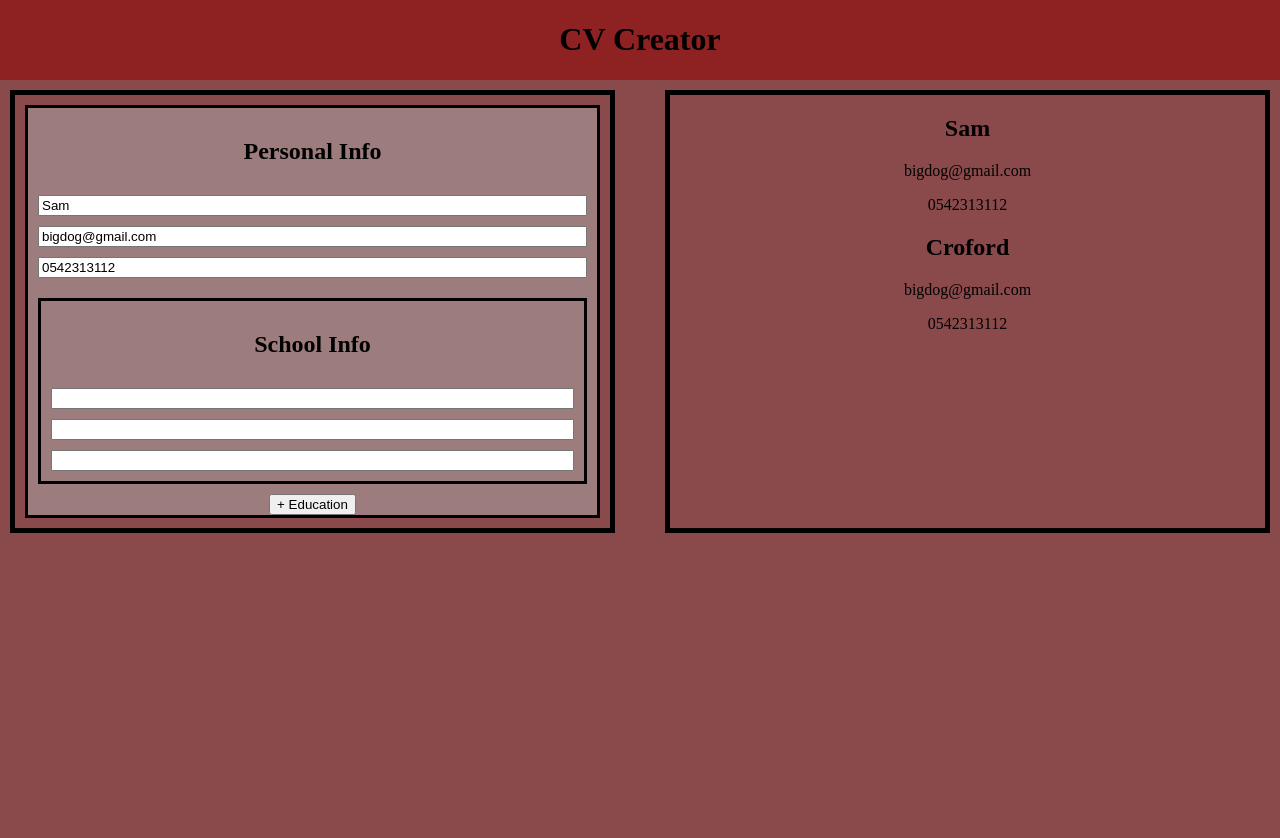
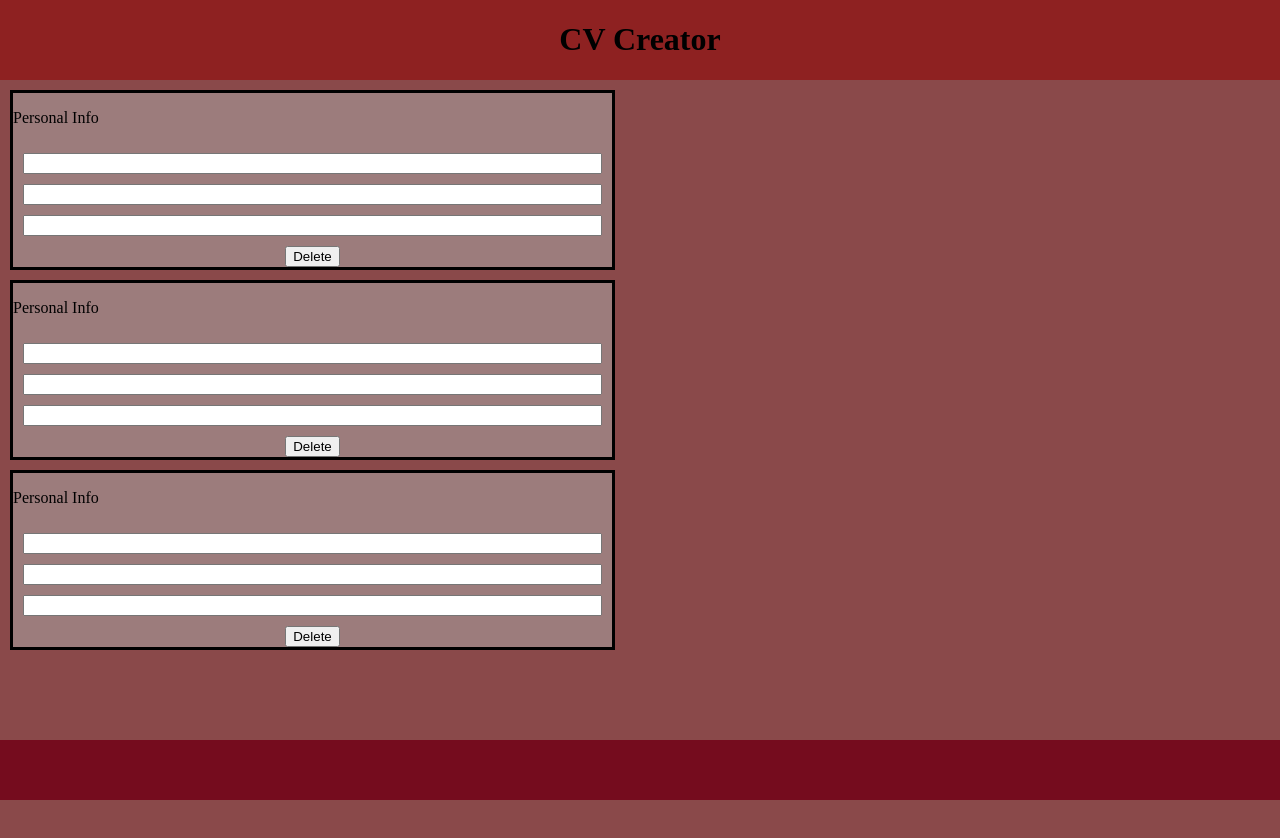
Before and after one commit to oxedom/cv-project, a React (Create React App) app: page / in a window 1280 px wide. Shown: the top 838 px of the page. After the commit the page ends 800 px from the top, so only its background shows below. Built offline with nearby package versions, Linux system fonts and the light colour scheme.

Commit message:
moved form to its own comp and created a CV comp to manage state

```diff
--- a/src/App.js
+++ b/src/App.js
@@ -1,9 +1,10 @@
 import './App.css';
-import Form from './comps/Form'
+import Cv from './comps/Cv'
+
 function App() {
   return (
     <div className="App">
-      <Form></Form>
+      <Cv></Cv>
     </div>
   );
 }
--- /dev/null
+++ b/src/comps/Cv.js
@@ -0,0 +1,62 @@
+import React, {Component} from "react"
+import uniqid from "uniqid";
+import Header from "./header";
+import Form from "./Form";
+class Cv extends Component {
+    constructor() {
+        super()
+        this.state = {
+
+        }
+
+    }
+
+    render() {
+        return (<div className="wrapper">
+            <Header></Header>
+            <main className="dvider">
+                <div className="cv_creator">
+                    <Form></Form>
+                    <Form></Form>
+                    <Form></Form>
+                </div >
+                <div className="cv_preview">
+
+
+                </div>
+
+
+            </main>
+
+            <footer className="footer"> </footer>
+        </div>)
+    }
+}
+
+
+export default Cv;
+
+// school: "",
+// school_title: "",
+// school_date: "",
+// company: "",
+//     company_title: "",
+//         skills: [],
+//             company_date: ""
+
+//             name: "Sam",
+//             mail: "bigdog@gmail.com",
+//             number: "0542313112",
+
+
+//             schools: [
+//                 {
+//                     // school: "Croford",
+//                     // school_title: 'Software Engginer',
+//                     // school_date: "2014-2016",
+//                     // id: uniqid()
+//                 }
+//             ],
+//             jobs: [
+//                 {}
+//             ],
--- a/src/comps/Form.js
+++ b/src/comps/Form.js
@@ -1,7 +1,5 @@
 import React, { Component } from "react";
-import Header from "./header";
-import SchoolForm from './SchoolForm'
-import uniqid from "uniqid";
+
 import '../styles/styles.css'
 class Form extends Component {
     constructor() {
@@ -9,82 +7,25 @@ class Form extends Component {
 
         this.state = {
 
-            name: "Sam",
-            mail: "bigdog@gmail.com",
-            number: "0542313112",
-            schools: [
-                {
-                    school: "Croford",
-                    school_title: 'Software Engginer',
-                    school_date: "2014-2016"
-                }
-            ],
-            jobs: [
-                {}
-            ],
+
         }
 
     }
 
-    updateState = (prop, value) => {
-        this.setState({ [prop]: value })
-    }
 
-    handleChange = (e) => {
-        let field = e.target.getAttribute('name')
-        let text = e.target.value
-        this.setState({ [field]: text })
-    }
+    render() {
 
-    handleSubmit = (e) => {
-        e.preventDefault()
+        return (<div className="form-box">
+            <p className="title"> Personal Info</p>
+            <div className="form-inputs">
 
-    }
-
-    handleSchoolclick = (e) => {
-        e.preventDefault()
-        this.setState({ schools: this.state.schools.concat({ id: uniqid() }) })
-
-    }
+                <input type='text' />
+                <input type='text' />
+                <input type='text' />
+            </div>
+            <button className="btn"> Delete </button>
 
 
-
-    render() {
-        const { name, mail, number, schools } = this.state
-        return (<div className="wrapper">
-
-            <Header> </Header>
-            <div className="dvider">
-
-                <form>
-
-                    <div className="form-box">
-
-                        <div className="form-inputs">
-                            <h2> Personal Info</h2>
-                            <input placeholder="name" onChange={this.handleChange} name="name" value={name} type='text' maxLength={30} />
-                            <input placeholder="mail" onChange={this.handleChange} name="mail" value={mail} type='text' maxLength={30} />
-                            <input placeholder="phone" onChange={this.handleChange} name="number" value={number} type='text' maxLength={12} />
-                        </div>
-
-                        {schools.map(el => <SchoolForm a-key={el.id} key={el.id}> </SchoolForm>)}
-                        <button onClick={this.handleSchoolclick}> + Education </button>
-                    </div>
-
-                </form >
-
-                <div className="cv_preview" >
-                    <h2> {name}</h2>
-                    <p> {mail}</p>
-                    <p> {number}</p>
-
-                    {/* need to make this dyanmic for many schools */}
-                    <h2> {schools[0].school}</h2>
-                    <p> {mail}</p>
-                    <p> {number}</p>
-                </div>
-            </div>
-            <footer className="footer"> </footer>
         </div>)
     }
 }
--- a/src/comps/SchoolForm.js
+++ b/src/comps/SchoolForm.js
@@ -6,27 +6,28 @@ class SchoolForm extends Component {
     constructor() {
         super()
         this.state = {
-            school: "",
-            school_title: "",
-            school_date: "",
+
         }
 
     }
 
     handleChange = (e) => {
-        // let field = e.target.getAttribute('name')
-        // let text = e.target.value
-        // this.setState({ [field]: text })
+
         this.updateState({ schools: this.schools.contact({ name: 'amit' }) })
-        console.log(this.schools);
+
         let text = e.target.value
     }
 
     handleSubmit = (e) => {
         e.preventDefault()
         this.updateState({ schools: this.schools.contact({ name: 'amit' }) })
-        console.log(this.schools);
         let text = e.target.value
+    }
+
+    handleRemove = (e) => {
+        e.preventDefault()
+        let id = e.target.getAttribute('id')
+        console.log(id);
     }
 
 
@@ -40,6 +41,7 @@ class SchoolForm extends Component {
                 <input onChange={this.handleChange} name="school" type='text' maxLength={30} />
                 <input onChange={this.handleChange} name="school_title" type='text' maxLength={30} />
                 <input onChange={this.handleChange} name="school_date" type='text' maxLength={30} />
+                <button onClick={this.handleRemove}> Remove</button>
             </div>
         </div>)
     }
--- a/src/styles/styles.css
+++ b/src/styles/styles.css
@@ -41,20 +41,21 @@ body {
     padding: 10px;
 }
 
+.title {
+    justify-self: flex-start;
+    align-self: flex-start;
+}
 
 
 .dvider {
 
     display: grid;
-    grid-template-rows: repeat(3,1fr);
+    flex-grow: 1;
     grid-template-columns: repeat(2,1fr);
     grid-gap: 30px;
 }
 
-.dvider > * {
-margin: 10px;
-border: solid 5px black;
-}
+
 
 .footer {
     padding: 30px;
```
